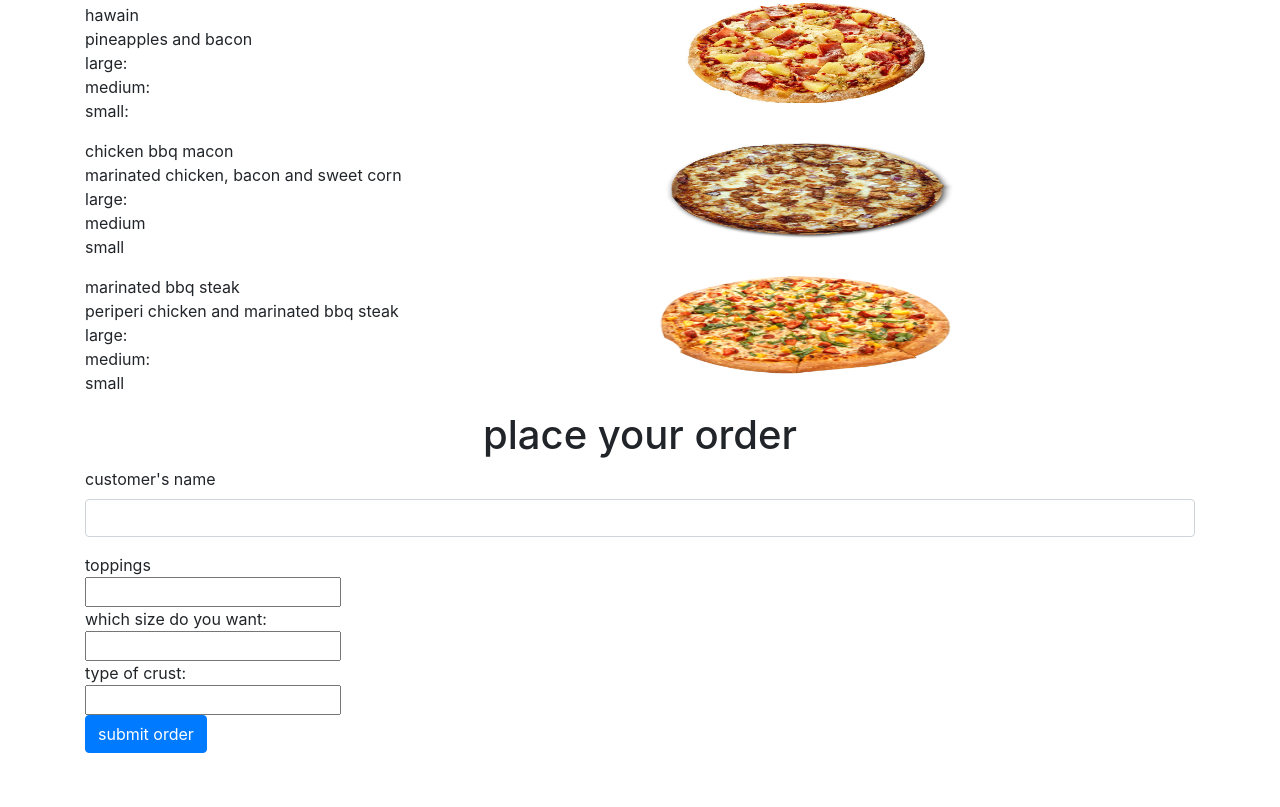
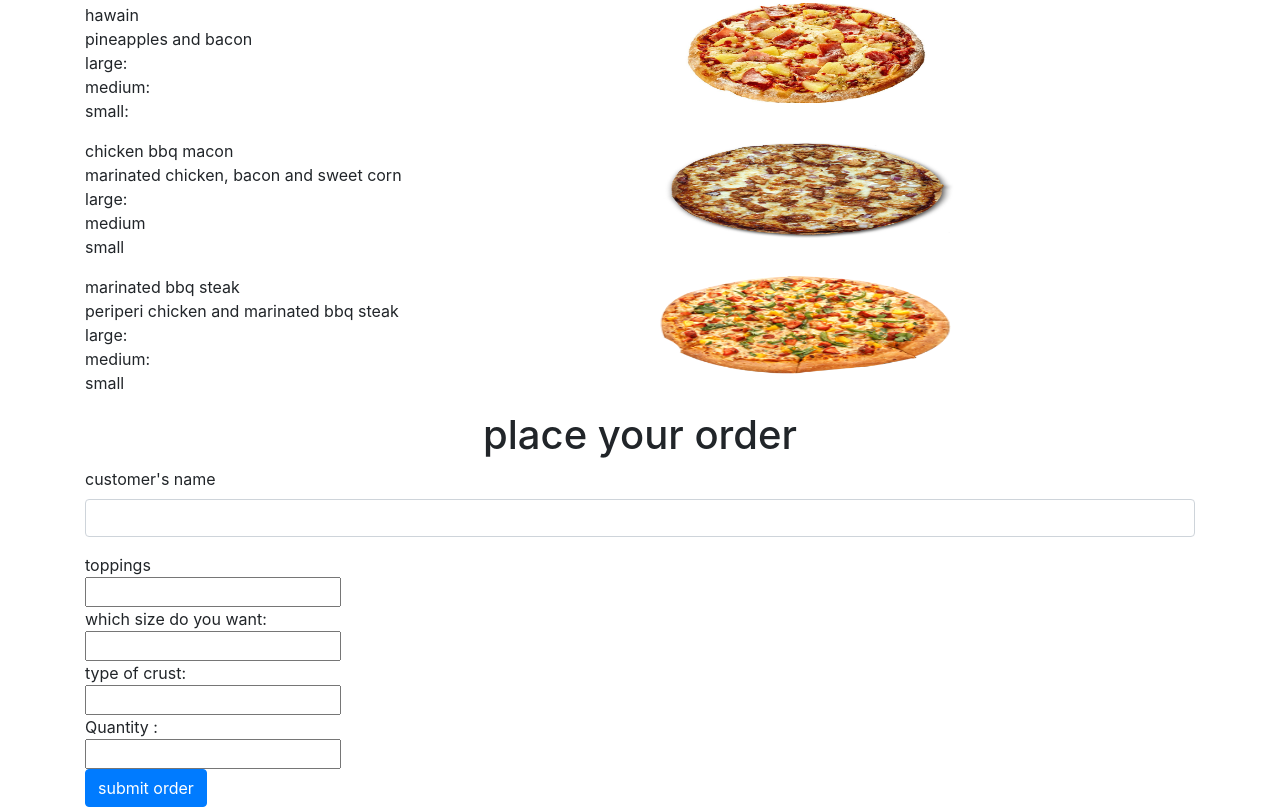
Before and after one commit to trevor-ngugi/pizza-website, a plain HTML site: page index.html in a window 1280 px wide. Shown: the part 1283-2090 px from the top of the page. Before the commit the page ends 2036 px from the top, so only its background shows below. Drawn offline with Linux system fonts and the light colour scheme.

Commit message:
add quantity form

```diff
--- a/index.html
+++ b/index.html
@@ -224,9 +224,18 @@
                         </datalist>
                     </form>
                 </div>
+
+                <div class="quantity">
+                    <form >
+                        Quantity :<br>
+                        <input type="number" name="quantity" min="0" >
+                    </form>
+                </div>
                 <button type="submit" class="btn btn-primary">submit order</button>
             </form>
         </div>
+
+        <div class="section-five"></div>
 
     </div>
 
```
